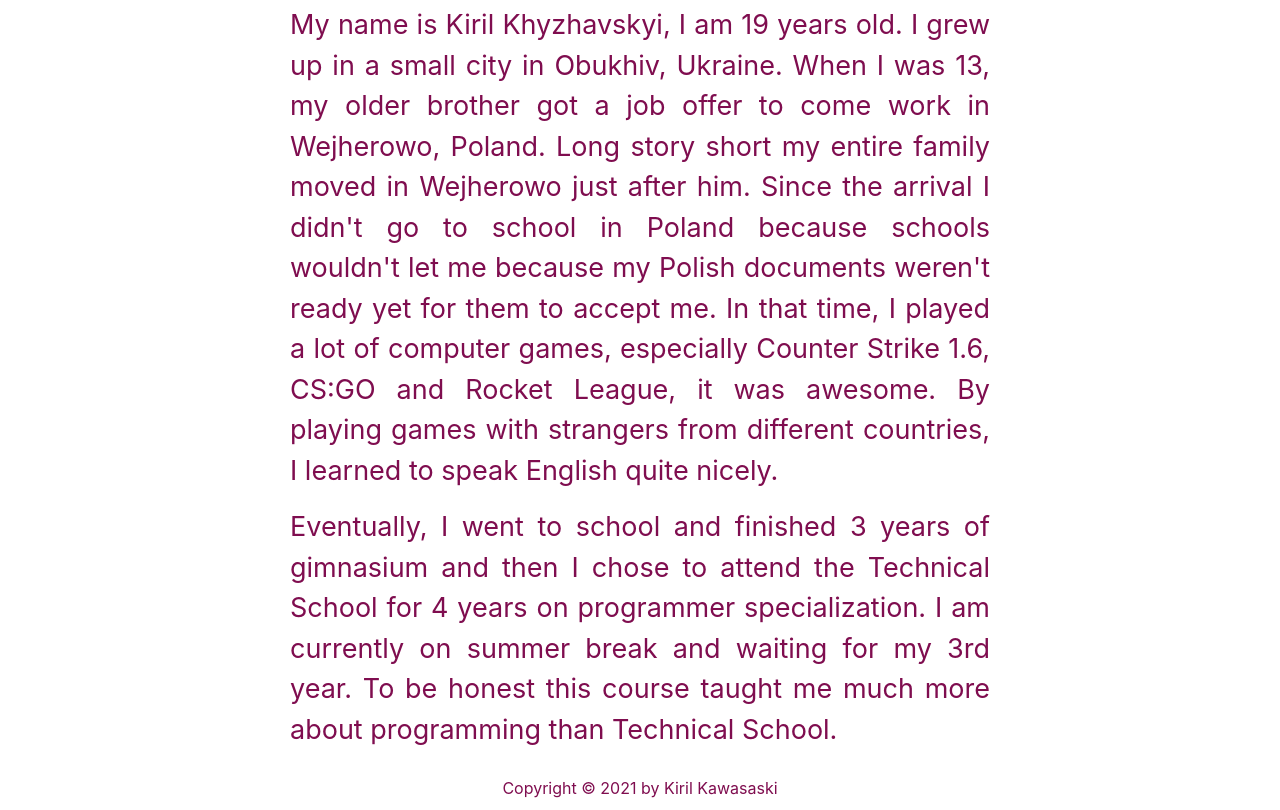
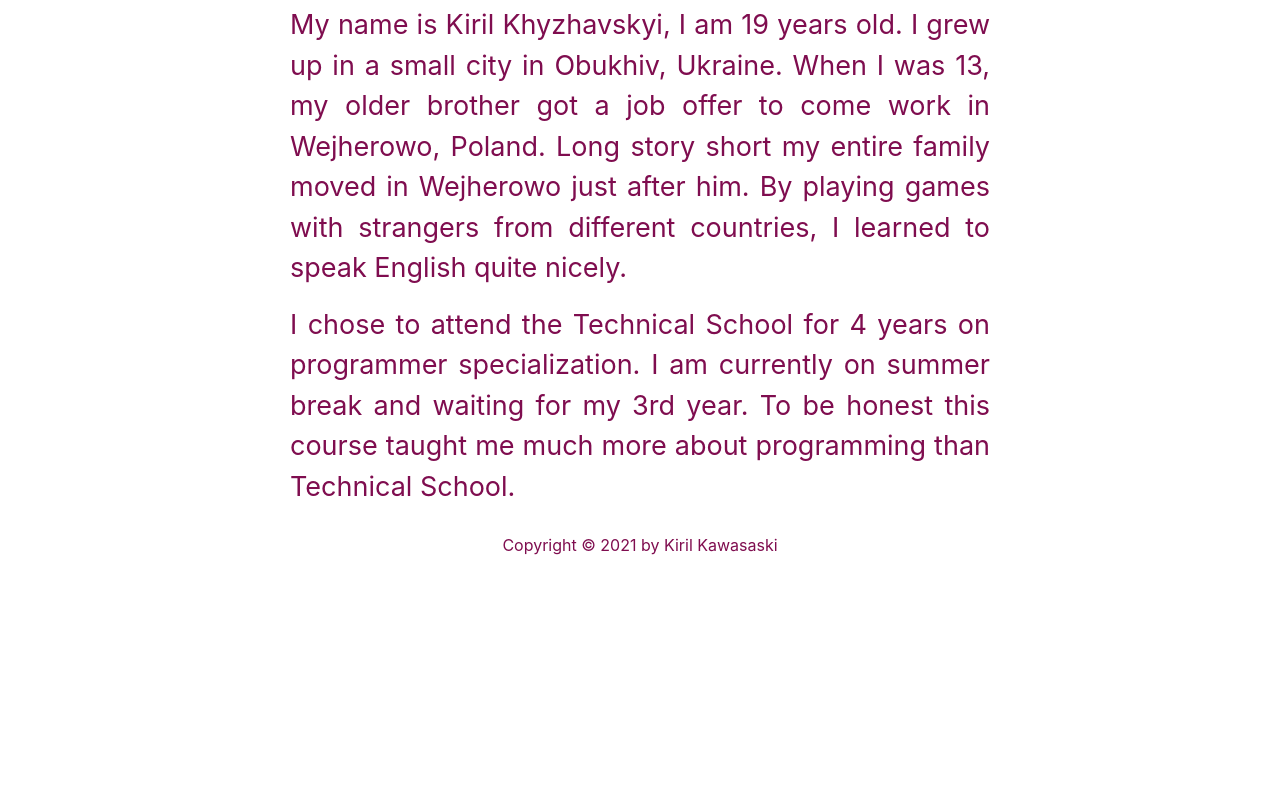
Before and after one commit to qirele/homepage, a plain HTML site: page about.html in a window 1280 px wide. Shown: the part 121-931 px from the top of the page. After the commit the page ends 800 px from the top, so only its background shows below. Drawn offline with nearby package versions, Linux system fonts and the light colour scheme.

Commit message:
changed about me

```diff
--- a/about.html
+++ b/about.html
@@ -33,12 +33,16 @@
             <section class="about text-justify">
                 <h1 class="text-center">About me</h1>
                 <p>
-                    My name is Kiril Khyzhavskyi, I am 19 years old. I grew up in a small city in Obukhiv, Ukraine. When I was 13, my older brother got a job offer to come work in Wejherowo, Poland. Long story short my entire family moved in Wejherowo just after him. Since the arrival I didn't go to school in Poland because schools wouldn't let me because my Polish documents weren't ready yet for them to accept me. In that time, I played a lot of computer games, especially Counter Strike 1.6, CS:GO and Rocket League, it was awesome. By playing games with strangers from different countries, I learned to speak English quite nicely.
+                    My name is Kiril Khyzhavskyi, I am 19 years old. I grew up in a small city in Obukhiv,
+                    Ukraine. When I was 13, my older brother got a job offer to come work in Wejherowo, Poland.
+                    Long story short my entire family moved in Wejherowo just after him.
+                    By playing games with strangers from different countries, I learned to
+                    speak English quite nicely.
                 </p>
                 <p >
-                    Eventually, I went to school and finished 3 years of gimnasium and then I chose to attend the Technical School  for 4 years on programmer specialization.  I am currently on summer break and waiting for my 3rd year.
+                    I chose to attend the Technical School  for 4 years on
+                    programmer specialization.  I am currently on summer break and waiting for my 3rd year.
                     To be honest this course taught me much more about programming than Technical School.
-
                 </p>
             </section>
         </main>
```
